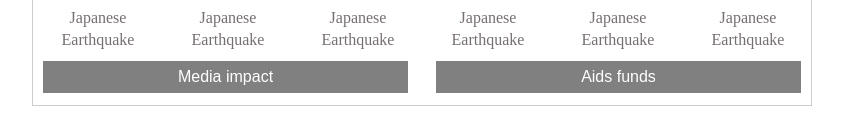
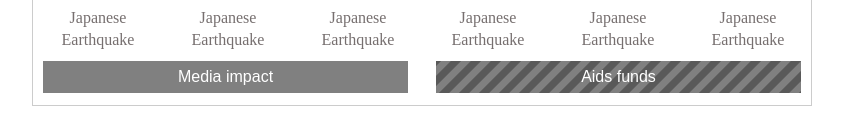
Before and after one commit to markdurrant/DDC-template-, a plain HTML site: page index.html in a window 1280 px wide. Shown: the part 957-1080 px from the top of the page, without its empty margins (218-1061 px from the left). Drawn offline with nearby package versions, Linux system fonts and the light colour scheme; the site is published under a folder, as on GitHub Pages, so addresses that start at the root find nothing; a web font is replaced by a local one.

Commit message:
complie styleshits, doh

```diff
--- a/sass/styles.scss
+++ b/sass/styles.scss
@@ -280,7 +280,7 @@
 
   &:nth-child(2n){
     float: right;
-    background-image: url("/images/stripe.png");
+    background-image: url("../images/stripe.png");
   }
 }
 
```
Also changed, not shown: stylesheets/styles.css.
